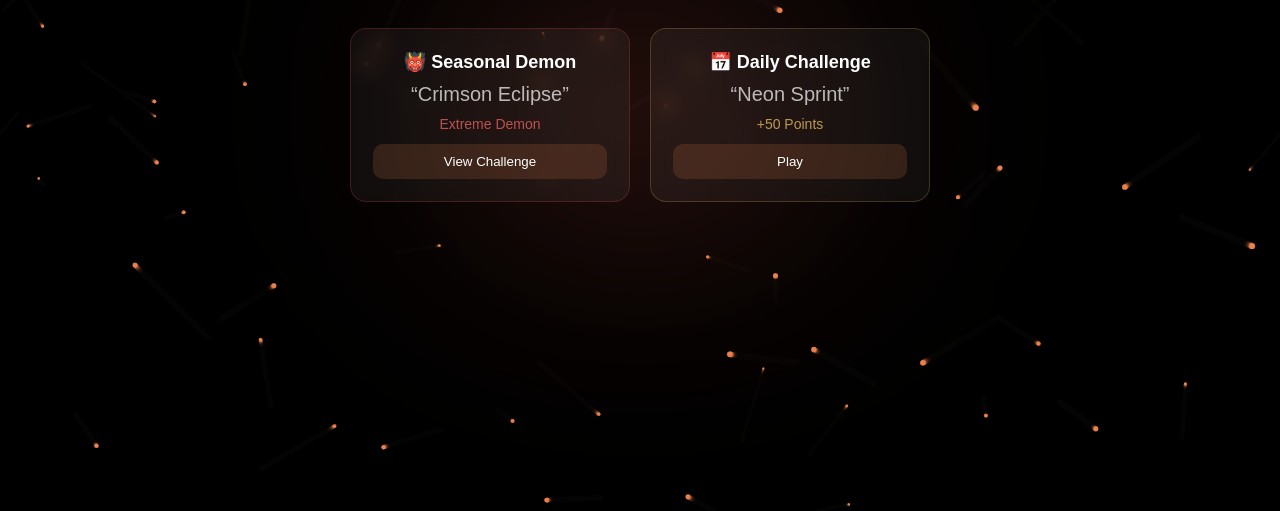
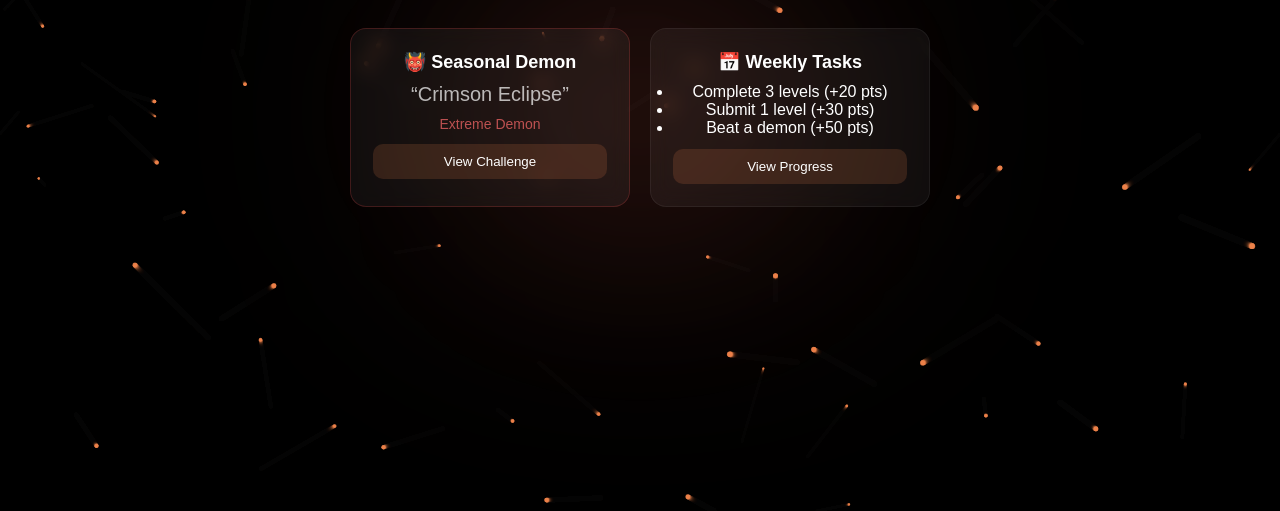
Before and after one commit to Heraij/NPS, a plain HTML site: page index.html in a window 1280 px wide. Shown: the part 289-800 px from the top of the page. Drawn offline with Linux system fonts and the light colour scheme.

Commit message:
Update index.html

```diff
--- a/index.html
+++ b/index.html
@@ -72,19 +72,21 @@
     </div>
 
     <!-- DAILY CHALLENGE -->
-    <div class="home-card daily">
+  <div class="home-card weekly">
 
-      <h2>📅 Daily Challenge</h2>
+  <h2>📅 Weekly Tasks</h2>
 
-      <p class="name">“Neon Sprint”</p>
+  <ul class="task-list">
 
-      <p class="reward">+50 Points</p>
+    <li>Complete 3 levels (+20 pts)</li>
+    <li>Submit 1 level (+30 pts)</li>
+    <li>Beat a demon (+50 pts)</li>
 
-      <button>Play</button>
+  </ul>
 
-    </div>
+  <button>View Progress</button>
 
-  </div>
+</div>
 
 </main>
 
```
